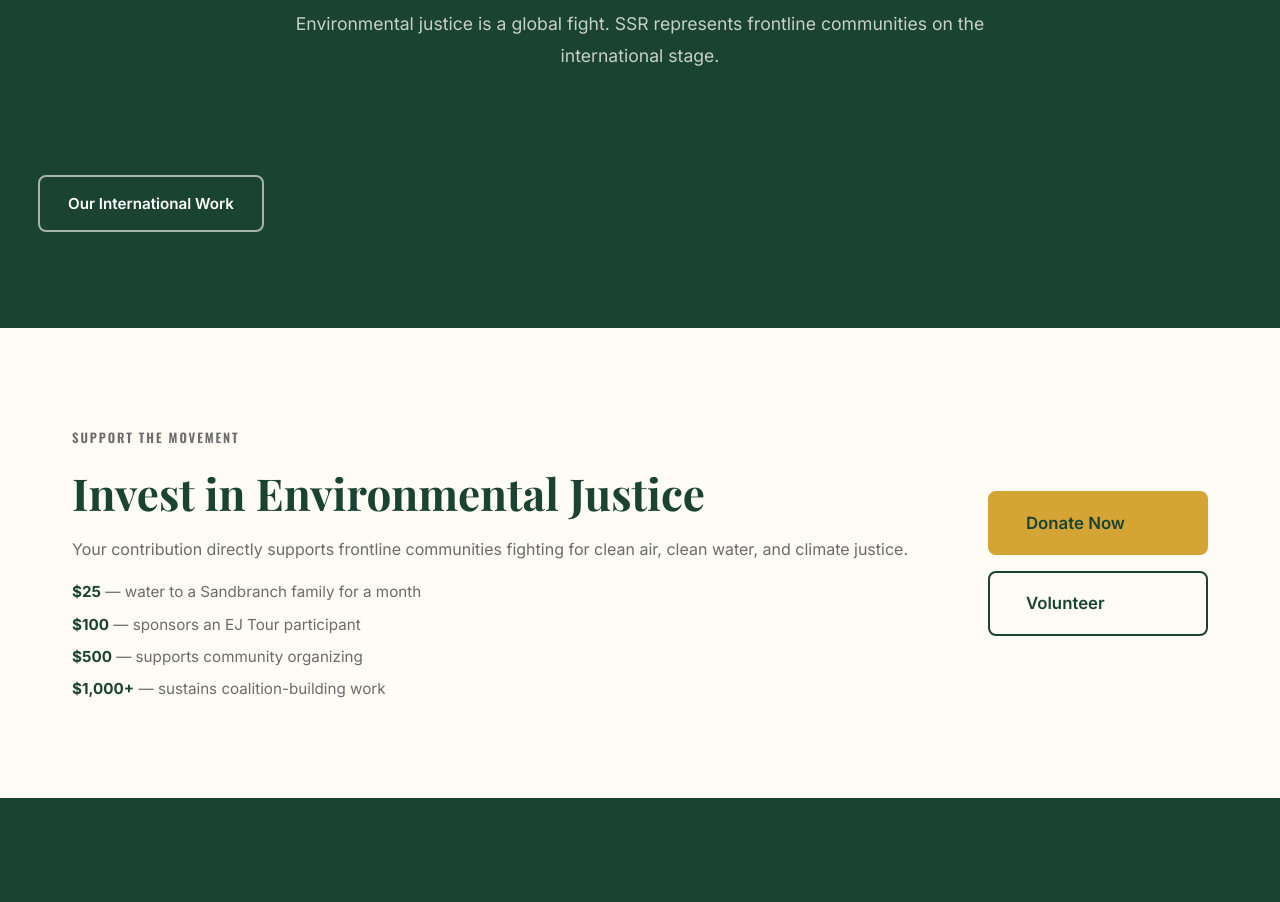
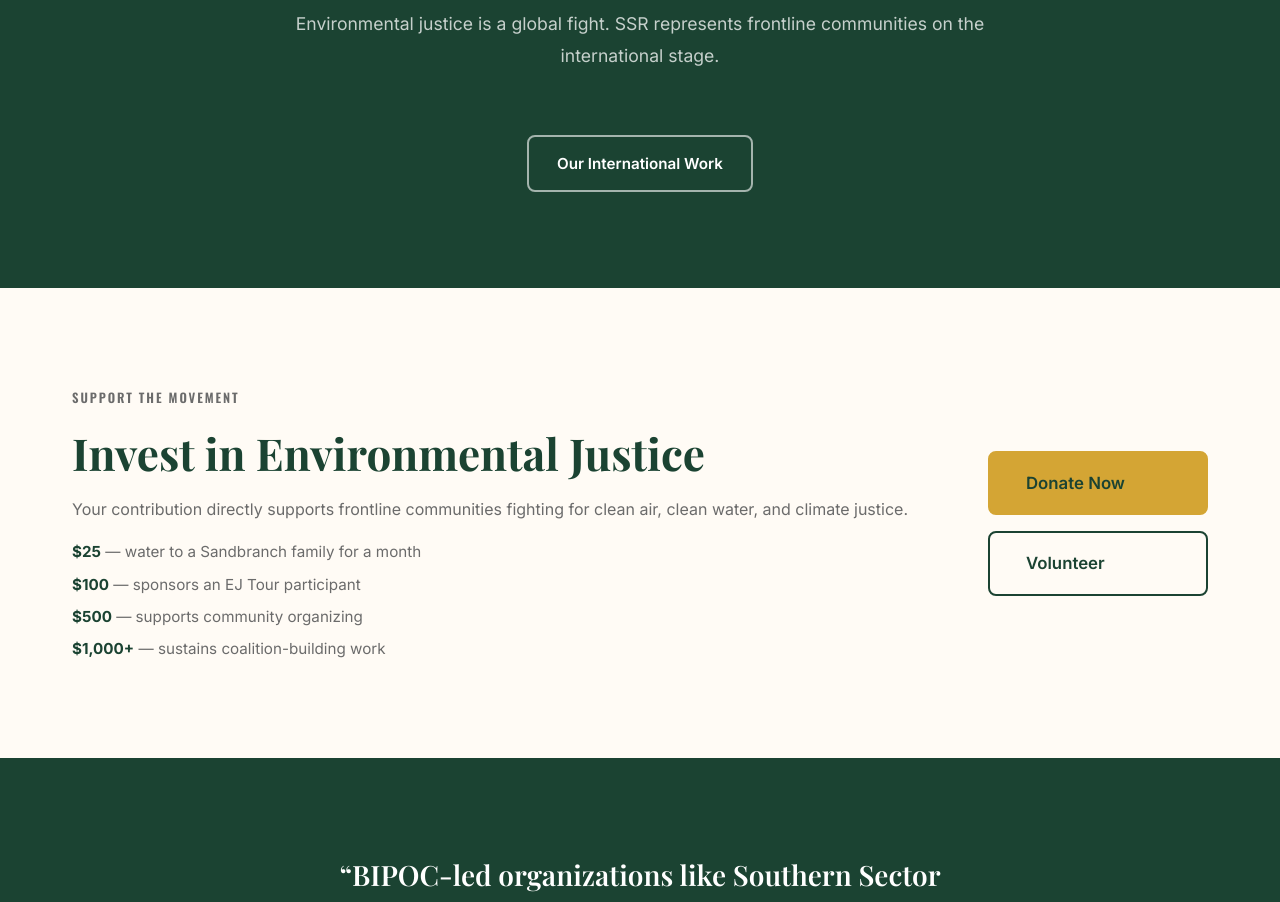
Before and after one commit to ssrdallas/southernsectorrising, a Next.js app: page / in a window 1280 px wide. Shown: the part 4460-5362 px from the top of the page. Built offline with nearby package versions, Linux system fonts and the light colour scheme.

Commit message:
Center international work button on landing page

```diff
--- a/src/app/page.module.css
+++ b/src/app/page.module.css
@@ -308,10 +308,21 @@
   position: relative;
 }
 
+.globalTeaser :global(.section-header) {
+  text-align: center;
+}
+
 .reachGrid {
   display: grid;
   grid-template-columns: repeat(4, 1fr);
   gap: var(--space-md);
+}
+
+.reachCta {
+  display: flex;
+  justify-content: center;
+  width: 100%;
+  margin-top: 2.5rem;
 }
 
 .reachCard {
--- a/src/app/page.tsx
+++ b/src/app/page.tsx
@@ -249,12 +249,10 @@
               From Dallas to the World
             </h2>
             <p className="section-desc" style={{ color: 'rgba(255,255,255,0.75)' }}>
-              Environmental justice is a global fight. SSR represents frontline communities on the international stage. </p>
-              </div>
+              Environmental justice is a global fight. SSR represents frontline communities on the international stage.
+            </p>
           </div>
-          <div className={styles.reachGrid}>
-
-          <div style={{ textAlign: 'center', marginTop: '2.5rem' }}>
+          <div className={styles.reachCta}>
             <Link href="/global-reach" className="btn btn--outline-white">Our International Work</Link>
           </div>
         </div>
```
